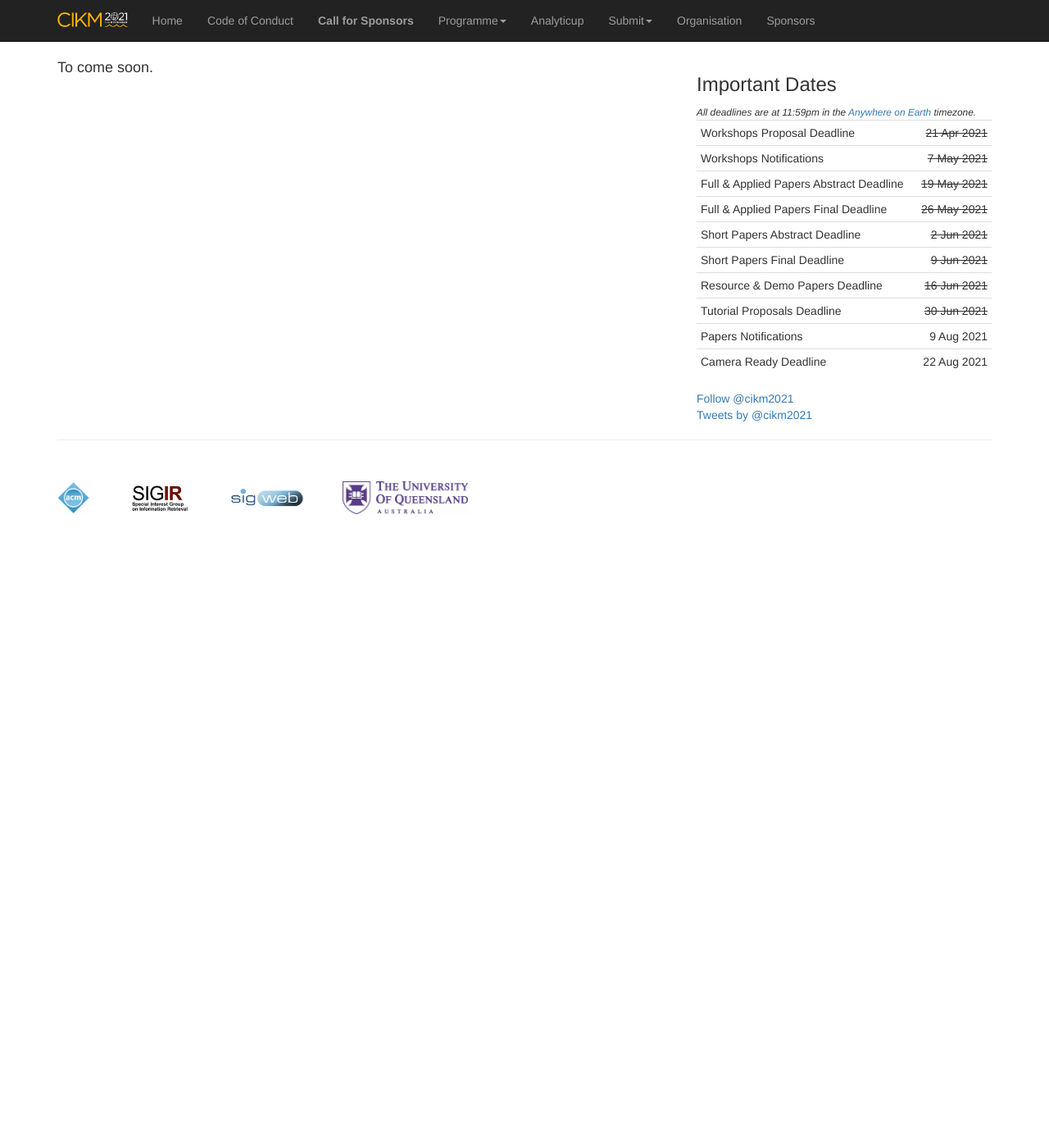
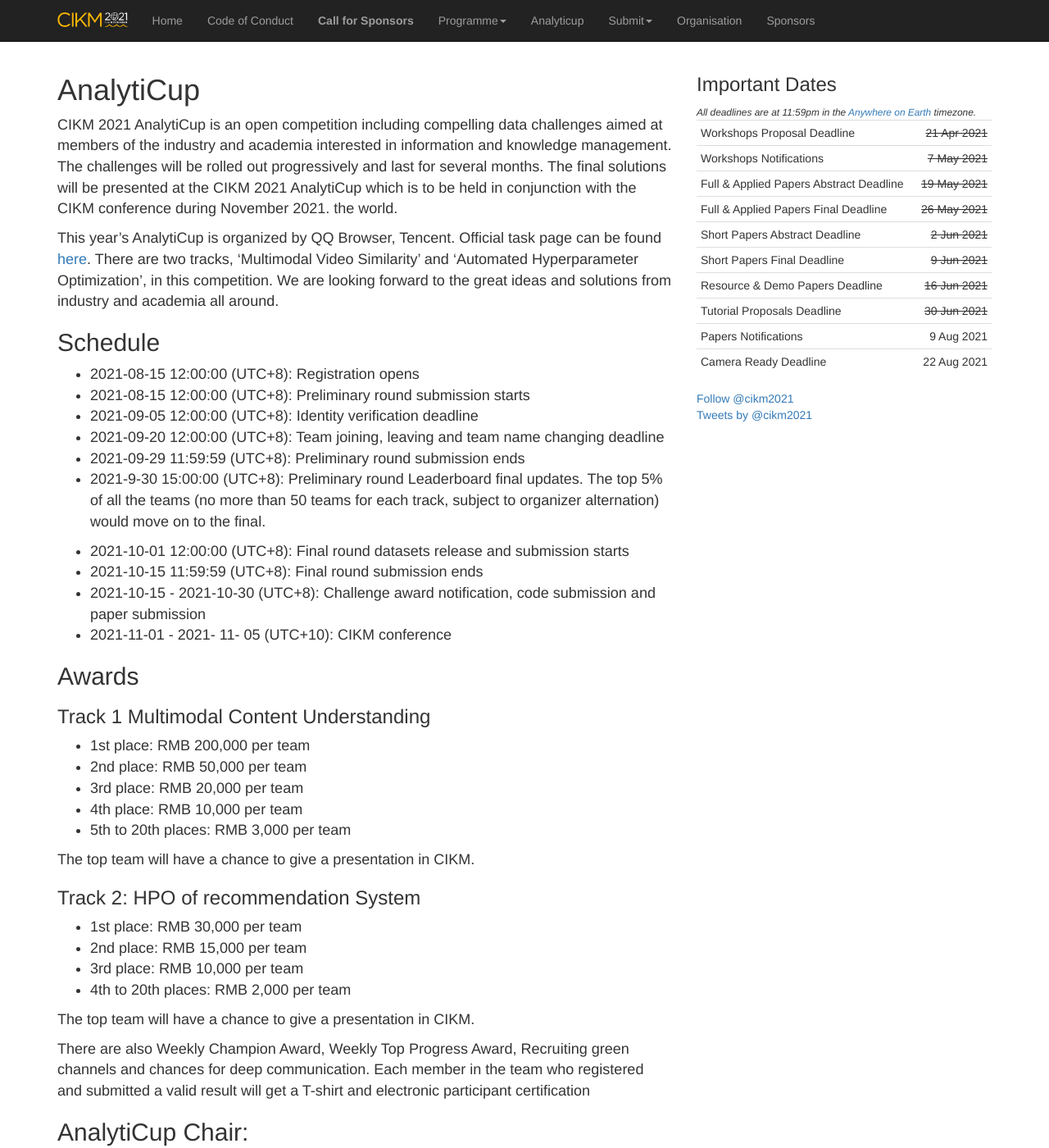
Before and after one commit to ielab/cikm2021-website, a Jekyll site: the page built from analyticup.md, in a window 1280 px wide and 1400 px high. Shown: the whole window at 82% size. Built offline with Jekyll 4.4.1, drawn with Linux system fonts in a browser that asks for light colours; comment, search, counter and statistics services are not loaded; our own code applies the rules of GitHub Pages for plain Markdown files; some of the changed text lies outside the part shown.

Commit message:
Add analyticup content.

```diff
--- a/analyticup.md
+++ b/analyticup.md
@@ -2,4 +2,51 @@
 layout: default
 ---
 
-To come soon.
+# AnalytiCup
+
+
+CIKM 2021 AnalytiCup is an open competition including compelling data challenges aimed at members of the industry and academia interested in information and knowledge management. The challenges will be rolled out progressively and last for several months. The final solutions will be presented at the CIKM 2021 AnalytiCup which is to be held in conjunction with the CIKM conference during November 2021. the world.
+
+This year’s AnalytiCup is organized by QQ Browser, Tencent. Official task page can be found [here](https://algo.browser.qq.com/#en). There are two tracks, ‘Multimodal Video Similarity’ and ‘Automated Hyperparameter Optimization', in this competition. We are looking forward to the great ideas and solutions from industry and academia all around.
+
+## Schedule
+
+ - 2021-08-15 12:00:00 (UTC+8): Registration opens
+ - 2021-08-15 12:00:00 (UTC+8): Preliminary round submission starts
+ - 2021-09-05 12:00:00 (UTC+8): Identity verification deadline
+ - 2021-09-20 12:00:00 (UTC+8): Team joining, leaving and team name changing deadline
+ - 2021-09-29 11:59:59 (UTC+8): Preliminary round submission ends
+ - 2021-9-30 15:00:00 (UTC+8): Preliminary round Leaderboard final updates. The top 5% of all the teams (no more than 50 teams for each track, subject to organizer alternation) would move on to the final.
+
+
+ - 2021-10-01 12:00:00 (UTC+8): Final round datasets release and submission starts
+ - 2021-10-15 11:59:59 (UTC+8): Final round submission ends
+ - 2021-10-15 - 2021-10-30 (UTC+8): Challenge award notification, code submission and paper submission
+ - 2021-11-01 - 2021- 11- 05 (UTC+10): CIKM conference
+
+## Awards
+
+### Track 1 Multimodal Content Understanding
+
+ - 1st place: RMB 200,000 per team
+ - 2nd place: RMB 50,000 per team
+ - 3rd place: RMB 20,000 per team
+ - 4th place: RMB 10,000 per team
+ - 5th to 20th places: RMB 3,000 per team
+
+The top team will have a chance to give a presentation in CIKM.
+
+### Track 2: HPO of recommendation System
+
+ - 1st place: RMB 30,000 per team
+ - 2nd place: RMB 15,000 per team
+ - 3rd place: RMB 10,000 per team
+ - 4th to 20th places: RMB 2,000 per team
+
+The top team will have a chance to give a presentation in CIKM.
+
+There are also Weekly Champion Award, Weekly Top Progress Award, Recruiting green channels and chances for deep communication. Each member in the team who registered and submitted a valid result will get a T-shirt and electronic participant certification
+
+## AnalytiCup Chair:
+
+ - Miao Xu, University of Queensland, Australia.
```
